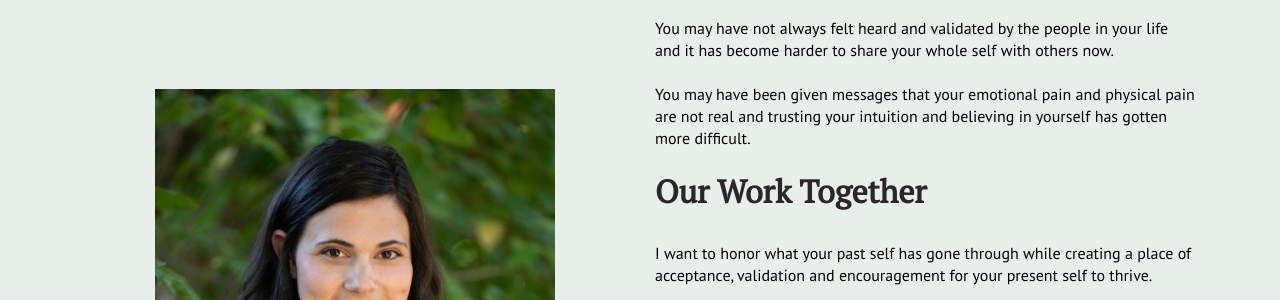
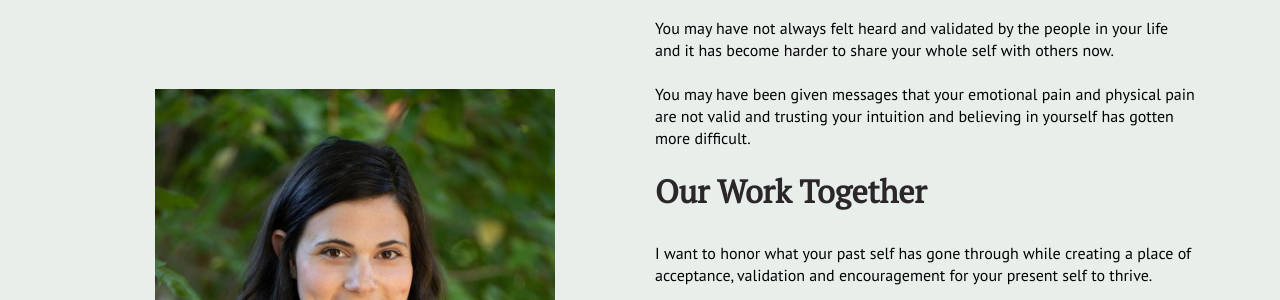
Before and after one commit to NickArrasate/perceptivecounseling, a Jekyll site: the page built from index.md, in a window 1280 px wide. Shown: the part 587-887 px from the top of the page. Built offline with Jekyll 4.4.1, drawn with Linux system fonts in a browser that asks for light colours; nearby versions of some CDN libraries.

Commit message:
[HT] Edited item: content/_sections/home-2-content.html

```diff
--- a/content/_sections/home-2-content.html
+++ b/content/_sections/home-2-content.html
@@ -34,7 +34,7 @@ cta:
 <h2>Welcome&nbsp;</h2>
 <p dir="ltr" style="line-height: 1.38; margin-top: 0pt; margin-bottom: 0pt;"><span style="font-size: 12pt; font-family: 'Times New Roman'; color: #000000; background-color: transparent; font-weight: 400; font-style: normal; font-variant: normal; text-decoration: none; vertical-align: baseline; white-space: pre-wrap;">You may have not always felt heard and validated by the people in your life and it has become harder to share your whole self with others now. </span></p>
 <p dir="ltr" style="line-height: 1.38; margin-top: 0pt; margin-bottom: 0pt;">&nbsp;</p>
-<p dir="ltr" style="line-height: 1.38; margin-top: 0pt; margin-bottom: 0pt;"><span style="font-size: 12pt; font-family: 'Times New Roman'; color: #000000; background-color: transparent; font-weight: 400; font-style: normal; font-variant: normal; text-decoration: none; vertical-align: baseline; white-space: pre-wrap;">You may have been given messages that your emotional pain and physical pain are not real and trusting your intuition and believing in yourself has gotten more difficult. </span></p>
+<p dir="ltr" style="line-height: 1.38; margin-top: 0pt; margin-bottom: 0pt;"><span style="font-size: 12pt; font-family: 'Times New Roman'; color: #000000; background-color: transparent; font-weight: 400; font-style: normal; font-variant: normal; text-decoration: none; vertical-align: baseline; white-space: pre-wrap;">You may have been given messages that your emotional pain and physical pain are not valid and trusting your intuition and believing in yourself has gotten more difficult. </span></p>
 <p dir="ltr" style="line-height: 1.38; margin-top: 0pt; margin-bottom: 0pt;">&nbsp;</p>
 <h2>Our Work Together</h2>
 <p dir="ltr" style="line-height: 1.38; margin-top: 0pt; margin-bottom: 0pt;"><span style="font-size: 12pt; font-family: 'Times New Roman'; color: #000000; background-color: transparent; font-weight: 400; font-style: normal; font-variant: normal; text-decoration: none; vertical-align: baseline; white-space: pre-wrap;">I want to honor what your past self has gone through while creating a place of acceptance, validation and encouragement for your present self to thrive.</span></p>
```
